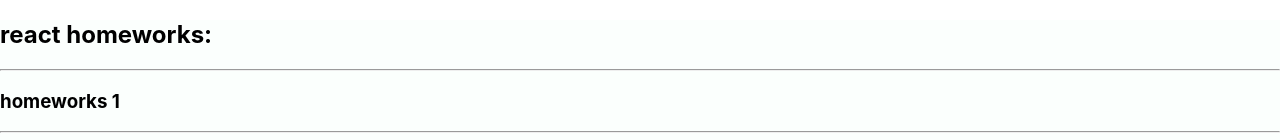
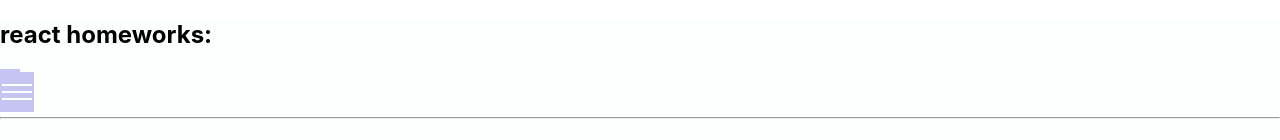
Before and after one commit to VladimirGromyko/my-react-hw-1, a React (Create React App) app: page /#/pre-junior in a window 1280 px wide. Before the commit this address led to /. Shown: the top 140 px of the page. Built offline with nearby package versions, Linux system fonts and the light colour scheme.

Commit message:
Add HW-5 decided

```diff
--- a/package.json
+++ b/package.json
@@ -11,9 +11,11 @@
     "@types/node": "^12.0.0",
     "@types/react": "^17.0.0",
     "@types/react-dom": "^17.0.0",
+    "@types/react-router-dom": "^5.3.1",
     "@types/uuid": "^8.3.1",
     "react": "^17.0.2",
     "react-dom": "^17.0.2",
+    "react-router-dom": "^5.3.0",
     "react-scripts": "4.0.3",
     "typescript": "^4.1.2",
     "uuid": "^8.3.2",
--- a/src/p1-main/m1-ui/u1-app/App.tsx
+++ b/src/p1-main/m1-ui/u1-app/App.tsx
@@ -10,11 +10,11 @@ function App() {
     return (
         <div className={s.App}>
             <div><h2>react homeworks:</h2></div>
-            <HW1/>
-            <HW2/>
-            <HW3/>
-            <HW4/>
-            {/*<HW5/>*/}
+            {/*<HW1/>*/}
+            {/*<HW2/>*/}
+            {/*<HW3/>*/}
+            {/*<HW4/>*/}
+            <HW5/>
 
         </div>
     )
--- a/src/p2-homeworks/h5/Header.tsx
+++ b/src/p2-homeworks/h5/Header.tsx
@@ -1,10 +1,10 @@
 import React from 'react'
+import Navbar from "./Navbar/Navbar";
 
 function Header() {
     return (
         <div>
-            // add NavLinks
-
+            <Navbar/>
         </div>
     )
 }
--- /dev/null
+++ b/src/p2-homeworks/h5/Navbar/Navbar.module.css
@@ -0,0 +1,97 @@
+.item a {
+    color: white;
+    text-decoration: none;
+}
+.item a.activeLink {
+    color: #fff536;
+}
+
+/*стилизуем менюшку*/
+.hiddenMenu {
+    display: flex; /*inline*/;
+    flex-direction: row;
+    justify-content: space-around;
+    position: relative; /*fixed;*/
+    /*list-style:none;*/
+    padding: 10px;
+    margin: 0;
+    list-style-type: none;
+    /*box-sizing: border-box;*/
+    width: 270px;
+    background-color: #c6c4f0;
+    height: 20px;
+    /*top: 55pt;*/
+    left: -270px;
+    transition: left .2s;
+    /*z-index: 2;*/
+    -webkit-transform: translateZ(0);
+    -webkit-backface-visibility: hidden;
+}
+
+/*.hiddenMenu li a {text-decoration: aqua; color: #275efe;}*/
+.hiddenMenu li a:hover {color: #9fe4ff;}
+
+/*скрываем инпут чекбокс*/
+.hiddenMenuTicker {
+    display: none;
+}
+
+
+/*общие стили значка-гамбургера, самого лэйбла*/
+
+.btnMenu {
+    color: #fff;
+    background-color: #c6c4f0;
+    padding: 2px;
+    position: absolute;
+    top: 72px;
+    left: 0px;
+    height: 36px;
+    cursor: pointer;
+    transition: left .23s;
+    z-index: 2;
+    width: 30px;
+    -webkit-transform: translateZ(0);
+    -webkit-backface-visibility: hidden;
+}
+
+/*общие стили полосок*/
+.btnMenu span {
+    display: block;
+    height: 2px;
+    background-color:  #fff;
+    margin: 5px 0 0;
+    transition: all .1s linear .23s;
+    position: relative;
+    z-index: 1;
+}
+/*прибиваем к верху лэйбла первую полоску*/
+.btnMenu .first {
+    margin-top: 10px;
+}
+
+/*!*при нажатии на бургер двигаем его и делаем другой фон бургеру*!*/
+.hiddenMenuTicker:checked ~ .btnMenu {
+    left: 290px;
+    background-color: #c6c4f0;
+}
+
+/*и дальше стили меняющие бургер, двигающие менюшку по событию - нажатие на значек бургера*/
+.hiddenMenuTicker:checked ~ .hiddenMenu {
+    left: 0px;
+}
+
+.hiddenMenuTicker:checked ~ .btnMenu .first {
+    -webkit-transform: rotate(45deg);
+    top: 7px;
+    background-color: #fff;
+}
+.hiddenMenuTicker:checked ~ .btnMenu .second {
+    opacity: 0;
+}
+
+.hiddenMenuTicker:checked ~ .btnMenu .third {
+    -webkit-transform: rotate(-45deg);
+    top: -7px;
+    background-color: #fff;
+}
--- /dev/null
+++ b/src/p2-homeworks/h5/Navbar/Navbar.tsx
@@ -0,0 +1,31 @@
+import React from 'react';
+import s from './Navbar.module.css'
+import {NavLink} from 'react-router-dom'
+import {PATH} from "../Routes";
+
+const Navbar = () => {
+    return (
+        <nav>
+            <input type={"checkbox"} id={"hmt"} className={s.hiddenMenuTicker}/>
+            <label className={s.btnMenu} htmlFor={"hmt"}>
+                <span className={s.first}></span>
+                <span className={s.second}></span>
+                <span className={s.third}></span>
+            </label>
+
+            <ul className={s.hiddenMenu}>
+                <li className={`${s.item} ${s.active}`}>
+                    {/* eslint-disable-next-line react/jsx-no-undef */}
+                    <NavLink to={PATH.PRE_JUNIOR} activeClassName={s.activeLink}>PRE_JUNIOR</NavLink>
+                </li>
+                <li className={s.item}>
+                    <NavLink to={PATH.JUNIOR} activeClassName={s.activeLink}>JUNIOR</NavLink>
+                </li>
+                <li className={s.item}>
+                    <NavLink to={PATH.JUNIOR_PLUS} activeClassName={s.activeLink}>JUNIOR_PLUS</NavLink>
+                </li>
+            </ul>
+        </nav>
+    )
+}
+export default Navbar;
--- a/src/p2-homeworks/h5/Routes.tsx
+++ b/src/p2-homeworks/h5/Routes.tsx
@@ -1,27 +1,34 @@
 import React from 'react'
+import {Redirect, Route, Switch} from "react-router-dom";
+import PreJunior from "./pages/PreJunior";
+import JuniorPlus from "./pages/JuniorPlus";
+import Junior from "./pages/Junior";
 
 export const PATH = {
     PRE_JUNIOR: '/pre-junior',
-    // add paths
+    JUNIOR: '/junior',
+    JUNIOR_PLUS: '/junior-plus'
 }
 
 function Routes() {
     return (
         <div>
             {/*Switch выбирает первый подходящий роут*/}
-            {/*<Switch>*/}
+            <Switch>
 
-            {/*в начале мы попадаем на страницу '/' и переходим сразу на страницу PRE_JUNIOR*/}
-            {/*exact нужен чтоб указать полное совподение (что после '/' ничего не будет)*/}
-            {/*<Route path={'/'} exact render={() => <Redirect to={PATH.PRE_JUNIOR}/>}/>*/}
+                {/*в начале мы попадаем на страницу '/' и переходим сразу на страницу PRE_JUNIOR*/}
+                {/*exact нужен чтоб указать полное совподение (что после '/' ничего не будет)*/}
+                <Route path={'/'} exact render={() => <Redirect to={PATH.PRE_JUNIOR}/>}/>
 
-            {/*<Route path={PATH.PRE_JUNIOR} render={() => <PreJunior/>}/>*/}
-                // add routes
+                <Route path={PATH.PRE_JUNIOR} render={() => <PreJunior/>}/>
+                <Route path={PATH.JUNIOR} render={() => <Junior/>}/>
+                <Route path={PATH.JUNIOR_PLUS} render={() => <JuniorPlus/>}/>
 
-            {/*у этого роута нет пути, он отрисуется если пользователь захочет попасть на несуществующую страницу*/}
-            {/*<Route render={() => <Error404/>}/>*/}
 
-            {/*</Switch>*/}
+                {/*у этого роута нет пути, он отрисуется если пользователь захочет попасть на несуществующую страницу*/}
+                {/*<Route render={() => <Error404/>}/>*/}
+
+            </Switch>
         </div>
     )
 }
--- /dev/null
+++ b/src/p2-homeworks/h5/pages/Junior.tsx
@@ -0,0 +1,24 @@
+import React from 'react'
+// import HW1 from '../../h1/HW1'
+// import HW2 from '../../h2/HW2'
+// import HW3 from '../../h3/HW3'
+// import HW4 from '../../h4/HW4'
+
+function Junior() {
+    return (
+        <div>
+            <div>HW7</div>
+            <div>HW8</div>
+            <div>HW9</div>
+            <div>HW10</div>
+            <div>HW11</div>
+            {/*<HW7/>*/}
+            {/*<HW8/>*/}
+            {/*<HW9/>*/}
+            {/*<HW10/>*/}
+            {/*<HW11/>*/}
+        </div>
+    )
+}
+
+export default Junior
--- /dev/null
+++ b/src/p2-homeworks/h5/pages/JuniorPlus.tsx
@@ -0,0 +1,25 @@
+import React from 'react'
+// import HW1 from '../../h1/HW1'
+// import HW2 from '../../h2/HW2'
+// import HW3 from '../../h3/HW3'
+// import HW4 from '../../h4/HW4'
+
+function JuniorPlus() {
+    return (
+        <div>
+            <div>HW12</div>
+            <div>HW13</div>
+            <div>HW14</div>
+            <div>HW15</div>
+            <div>HW16</div>
+            {/*<HW12/>*/}
+            {/*<HW13/>*/}
+            {/*<HW14/>*/}
+            {/*<HW15/>*/}
+            {/*<HW16/>*/}
+
+        </div>
+    )
+}
+
+export default JuniorPlus
```
Also changed, not shown: src/p2-homeworks/h5/HW5.tsx (+6 -4 lines), 1 other file (tests, documents, lock files or other folders).
